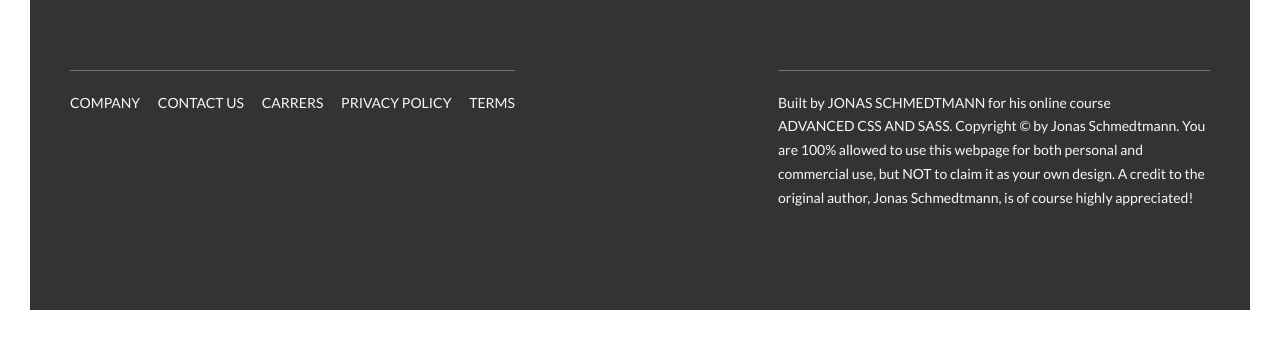
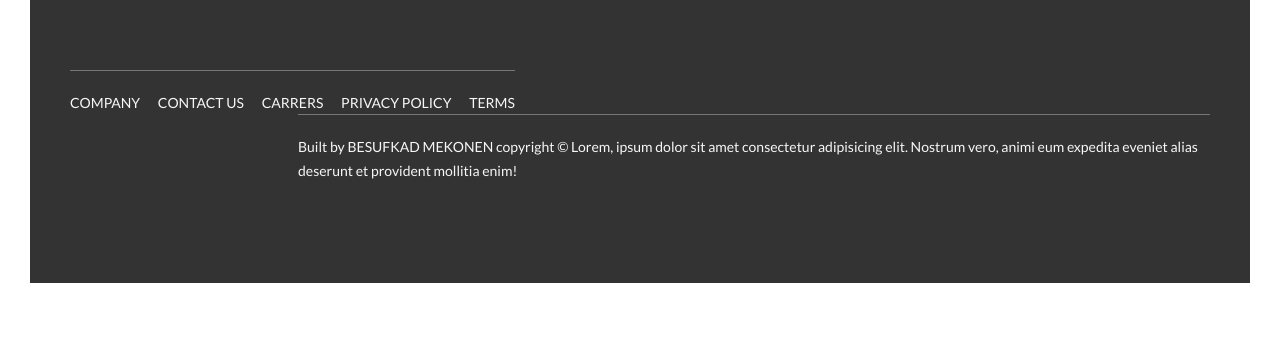
Before and after one commit to BESUFKADMEKONNEN/Tour-app--Frontend, a website: page index.html in a window 1280 px wide. Shown: the part 5734-6074 px from the top of the page. After the commit the page ends 6047 px from the top, so only its background shows below. Drawn offline with nearby package versions, Linux system fonts and the light colour scheme; files that its build step writes are made by us from their sources.

Commit message:
update ui 3

```diff
--- a/index.html
+++ b/index.html
@@ -388,13 +388,11 @@
                         </ul>
                     </div>
                 </div>
-                <div class="col-1-of-2">
-                    <p class="footer__copyright">
-                        Built by <a href="#" class="footer__link">Jonas Schmedtmann</a> for his online course <a href="#" class="footer__link">Advanced CSS and Sass</a>.
-                        Copyright &copy; by Jonas Schmedtmann. You are 100% allowed to use this webpage for both personal
-                        and commercial use, but NOT to claim it as your own design. A credit to the original author, Jonas
-                        Schmedtmann, is of course highly appreciated!
-                    </p>
+                <div class="footer__copyright">
+                  Built by <a href="#" class="footer__link">Besufkad Mekonen</a>
+                  copyright &copy; Lorem, ipsum dolor sit amet consectetur
+                  adipisicing elit. Nostrum vero, animi eum expedita eveniet alias
+                  deserunt et provident mollitia enim!
                 </div>
             </div>
         </footer>
```
